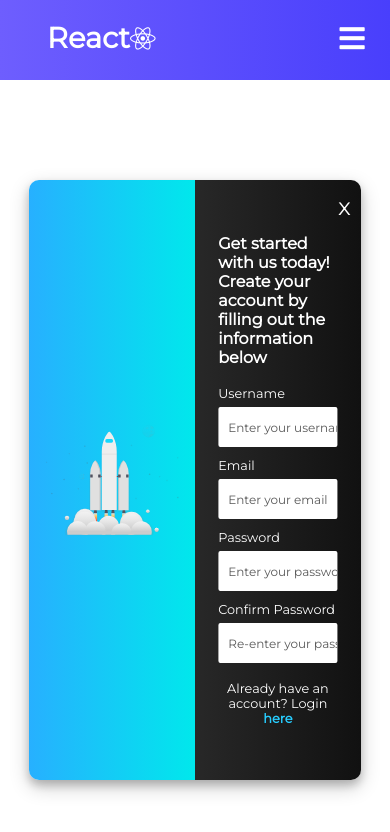
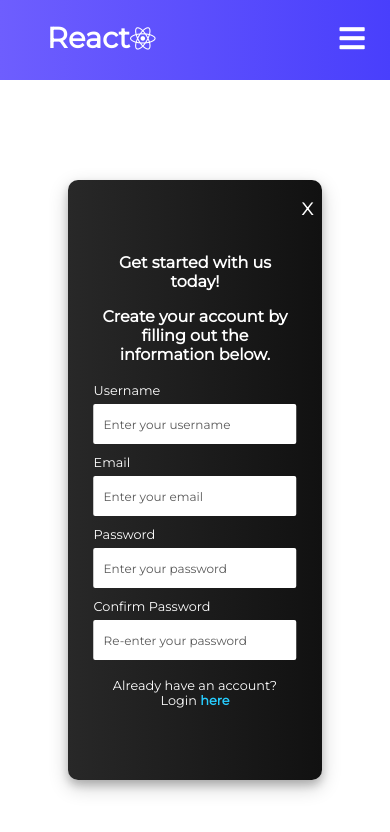
Before and after one commit to nicholasmcconnell/artist-portfolio, a React (Create React App) app: page /contact in a window 390 px wide. Shown: the top 832 px of the page. Built offline with nearby package versions, Linux system fonts and the light colour scheme.

Commit message:
removed image from signup form and styled from to be responsive

```diff
--- a/src/components/Form/Form.css
+++ b/src/components/Form/Form.css
@@ -1,12 +1,13 @@
 .form-container {
   margin: 100px auto;
-  width: 85%;
+  height: 100%;
+  width: 65%;
   box-shadow: 0 5px 8px 0 rgba(0, 0, 0, 0.2), 0 7px 20px 0 rgba(0, 0, 0, 0.2);
   position: relative;
   border-radius: 10px;
   height: 600px;
   display: grid;
-  grid-template-columns: 1fr 1fr;
+  /* grid-template-columns: 1fr; */
 }
 
 .close-btn {
@@ -55,17 +56,22 @@
 }
 
 .form-content-right {
-  border-radius: 0 10px 10px 0;
+  margin: auto;
+  border-radius: 10px 10px 10px 10px;
+  width: 100%;
+  height: 100%;
   position: relative;
+  /* background-color: #27cdff; */
   background: linear-gradient(90deg, rgb(40, 40, 40) 0%, rgb(17, 17, 17) 100%);
 }
 
 .form {
+  /* background-color: #27cdff; */
   position: absolute;
   top: 50%;
   left: 50%;
   transform: translate(-50%, -50%);
-  width: 90%;
+  width: 100%;
   height: 100%;
   display: flex;
   flex-direction: column;
@@ -73,9 +79,19 @@
   align-items: center;
 }
 
-.form h1 {
+.form-greeting {
+  width: auto;
+  height: auto;
+  display: flex;
+  flex-direction: column;
+  justify-content: center;
+  align-items: center;
+}
+
+.form .form-greeting h1 {
+  /* align-self: center; */
   font-size: 1rem;
-  text-align: start;
+  text-align: center;
   width: 80%;
   margin-bottom: 1rem;
   color: #fff;
--- a/src/components/Form/Form.tsx
+++ b/src/components/Form/Form.tsx
@@ -15,9 +15,9 @@ export const Form = () => {
         <>
             <div className="form-container">
                 <span className="close-btn">x</span>
-                <div className="form-content-left">
+                {/* <div className="form-content-left">
                     <img src="img/img-2.svg" alt="spaceship" className="form-img" />
-                </div>
+                </div> */}
                 {!isSubmitted ?
                     <FormSignup submitForm={submitForm} />
                     :
--- a/src/components/Form/FormSignup.tsx
+++ b/src/components/Form/FormSignup.tsx
@@ -16,7 +16,10 @@ const FormSignup: React.FC<UseFormProps> = (props) => {
     return (
         <div className="form-content-right">
             <form className="form" onSubmit={handleSubmit} >
-                <h1>Get started with us today!  Create your account by filling out the information below</h1>
+                <div className="form-greeting">
+                    <h1 className='form-greeting-message'>Get started with us today!</h1>
+                    <h1 className='form-greeting-message'>Create your account by filling out the information below.</h1>
+                </div>
                 <div className="form-inputs">
                     <label
                         htmlFor="username" className="form-label">
```
